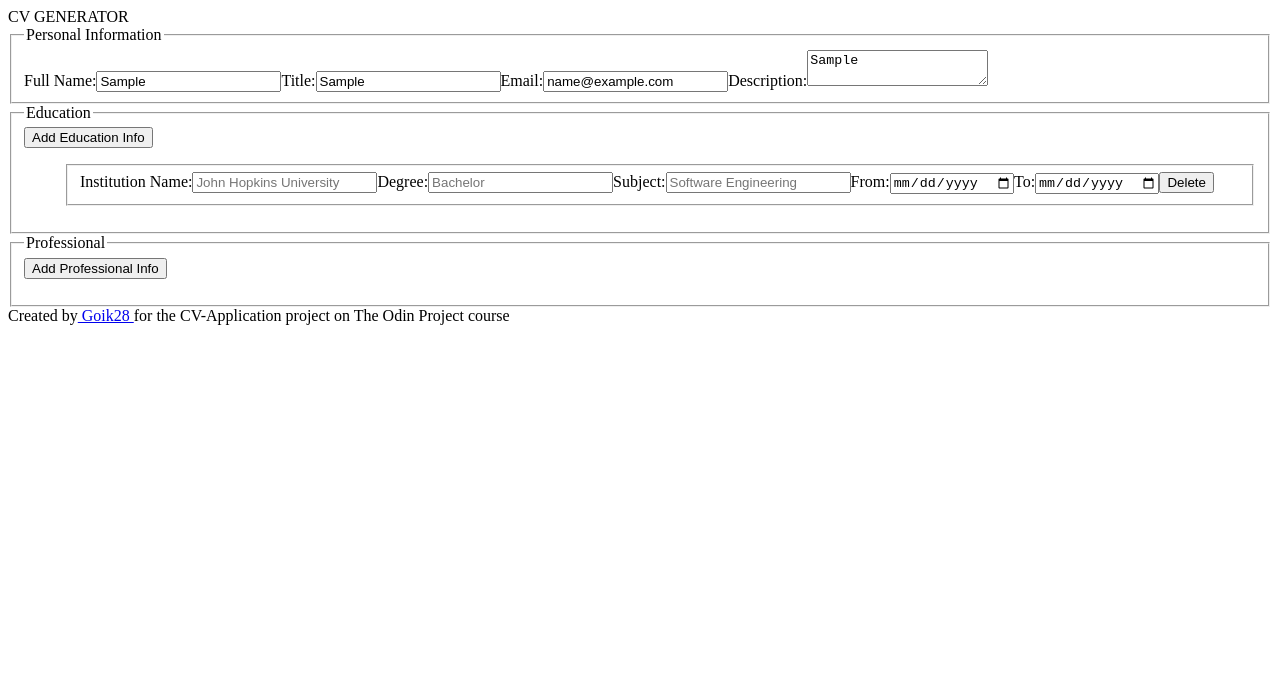
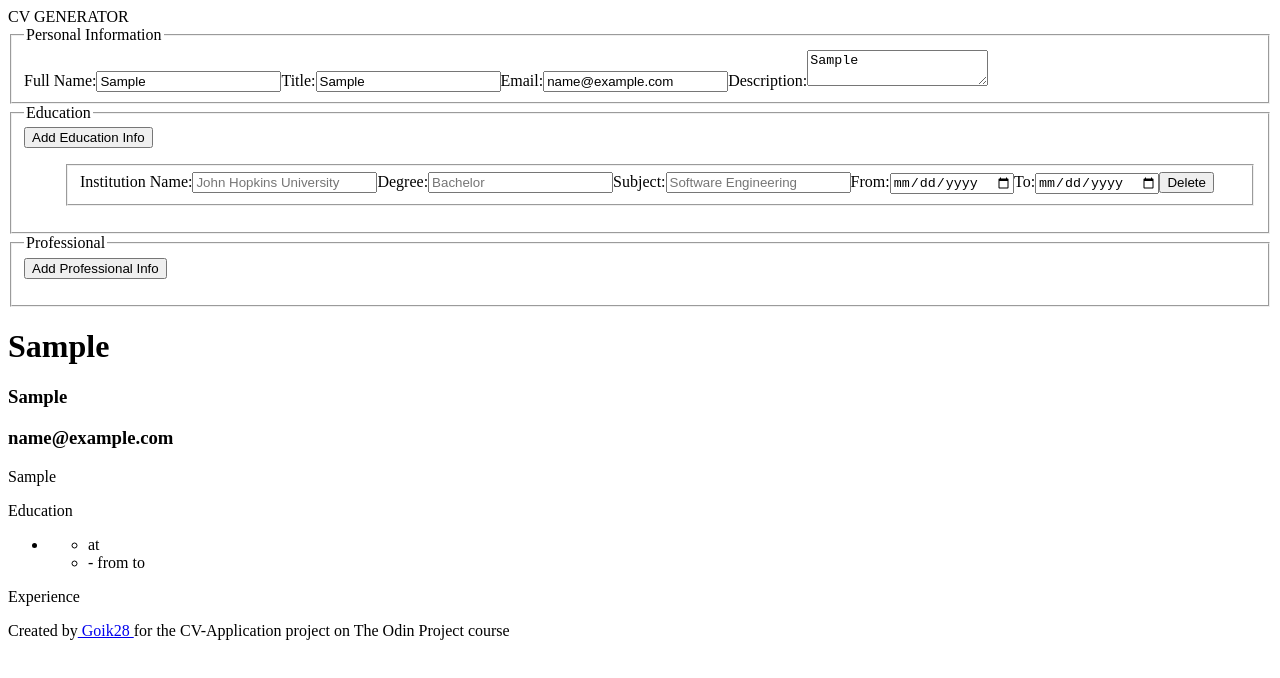
Before and after one commit to Goik28/Odin-CVApplication, a React (Vite) app: page / in a window 1280 px wide. Both pictures are taken after typing "Sample", "Sample", "name@example.com", "Sample" into the empty fields and a click on the button "Add Education Info". Shown: the top 678 px of the page. Built offline with nearby package versions, Linux system fonts and the light colour scheme.

Commit message:
Create CvFinal component
Create CvFinal component to show the final cv.
Develop personal info and education skeleton on CvFinal.
Add CvFinal to App.

```diff
--- a/src/App.jsx
+++ b/src/App.jsx
@@ -2,6 +2,7 @@ import React, { Component } from "react";
 import { PersonalInfo } from "./components/PersonalInfo";
 import { Education } from "./components/Education";
 import { Professional } from "./components/Professional";
+import { CvFinal } from "./components/CvFinal";
 
 export class App extends Component {
   constructor(props) {
@@ -100,6 +101,7 @@ export class App extends Component {
           onProfessionalInfoChange={this.onProfessionalInfoChange}
           removeProfessionalInfo={this.removeProfessionalInfo}
         ></Professional>
+        <CvFinal cvInfo={this.state}></CvFinal>
       </main>
     );
   }
--- /dev/null
+++ b/src/components/CvFinal.jsx
@@ -0,0 +1,50 @@
+import React, { Component } from "react";
+
+export class CvFinal extends Component {
+  constructor(props) {
+    super(props);
+    this.populateEducation = this.populateEducation.bind(this);
+  }
+
+  populateEducation() {
+    return this.props.cvInfo.education.map((value, index) => {
+      return (
+        <li key={index}>
+          <ul>
+            <li>
+              {value.subject} at {value.institutionName}
+            </li>
+            <li>
+              {value.degree} - from {value.fromDate.substr(0,4)} to {value.toDate.substr(0,4)}
+            </li>
+          </ul>
+        </li>
+      );
+    });
+  }
+
+  render() {
+    return (
+      <div>
+        <div className="personalInfo">
+          <div className="who">
+            <h1>{this.props.cvInfo.personalInfo.fullName}</h1>
+            <h3>{this.props.cvInfo.personalInfo.title}</h3>
+            <h3>{this.props.cvInfo.personalInfo.email}</h3>
+          </div>
+          <p className="description">
+            {this.props.cvInfo.personalInfo.description}
+          </p>
+        </div>
+        <div className="education">
+          Education
+          <ul>{this.populateEducation()}</ul>
+        </div>
+        <div className="experience">
+          Experience
+          <ul>{}</ul>
+        </div>
+      </div>
+    );
+  }
+}
```
